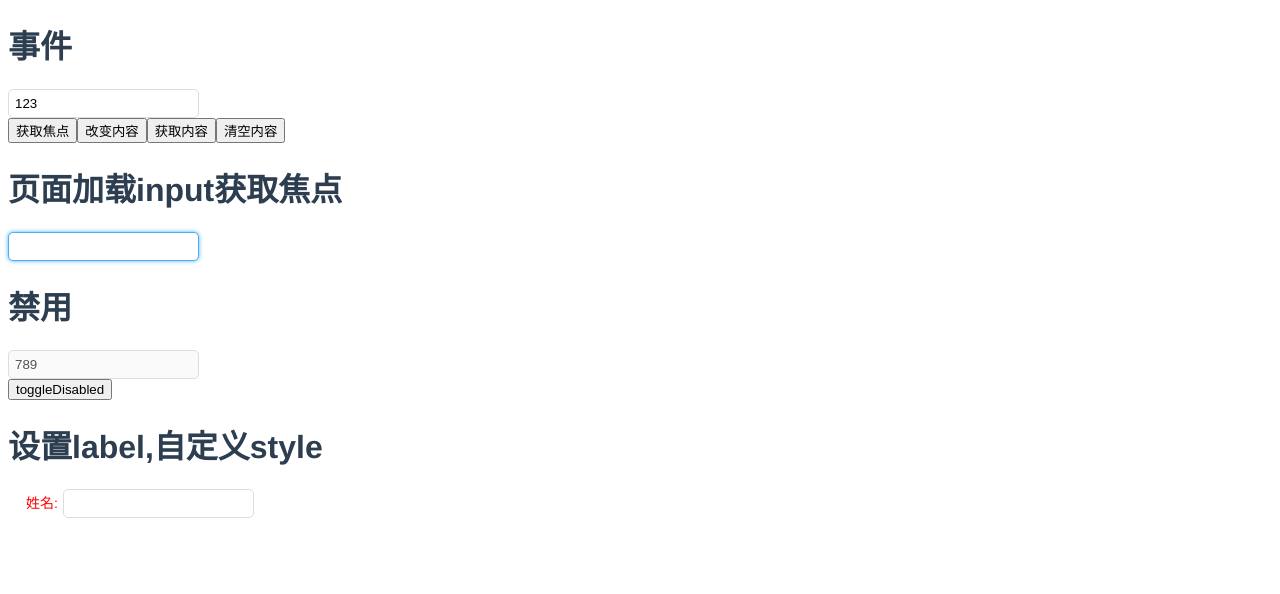
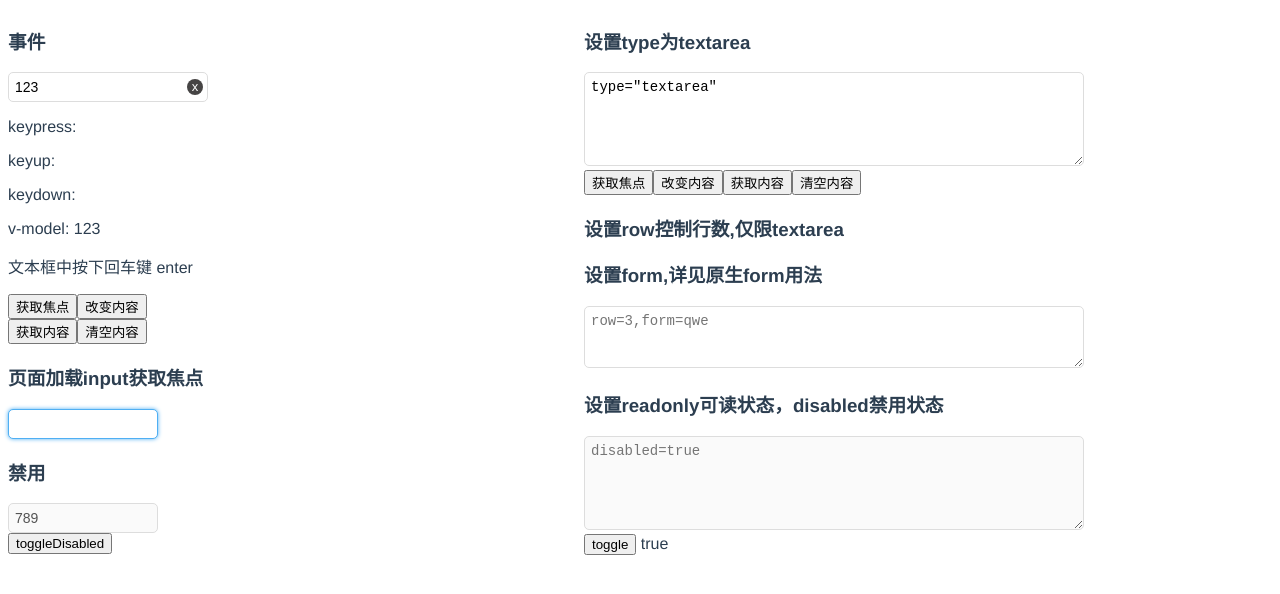
Before and after one commit to ftdus/PyUI, a Vue app: page / in a window 1280 px wide. Shown: the top 594 px of the page. Built offline with nearby package versions, Linux system fonts and the light colour scheme.

Commit message:
新功能

```diff
--- a/src/App.vue
+++ b/src/App.vue
@@ -1,40 +1,68 @@
 <template>
   <div id="app">
-    <div>
-      <h1>事件</h1>
+    <div style="width:45vw;float:left">
+      <div style="width:200px">
+        <h3>事件</h3>
         <Input
           :border='b'
           ref="input"
-        :value='value'
+          v-model='value'
           :placeholder='"qwe"'
-        @on-change='onChange'
-        @on-input='onInput'
+          @on-keyup='onKeyup'
+          @on-keypress='onKeypreess'
+          @on-keydown='onKeydown'
+          @on-enter='handleEnter'
           @on-focus='onFocus'
           @on-blur='onBlur'></Input>
-
+        <p>keypress: {{keypreeValue}}</p>
+        <p>keyup: {{keyupValue}}</p>
+        <p>keydown: {{keydownValue}}</p>
+        <p>v-model: {{value}}</p>
+        <p>文本框中按下回车键 enter</p>
         <button @click="handleFocus">获取焦点</button>
         <button @click="setValue">改变内容</button>
         <button @click="getValue">获取内容</button>
         <button @click="clearInput">清空内容</button>
       </div>
 
-    <div>
-      <h1>页面加载input获取焦点</h1>
+      <h3>页面加载input获取焦点</h3>
+      <div style="width:150px">
         <Input :autofocus='true' ></Input>
       </div>
 
-    <div>
-      <h1>禁用</h1>
+      <h3>禁用</h3>
+      <div style="width:150px">
         <Input :disabled='disabled' :value='789'></Input>
         <button @click="toggleDisabled">toggleDisabled</button>
       </div>
+    </div>
 
-    <div>
-      <h1>设置label,自定义style</h1>
-      <Input
-        :label='true'
-        :labelValue='"姓名:"'
-        :labelStyle='"width:50px; text-align:right;color: red;"'></Input>
+    <div style="width:40vw;float:left">
+      <div style="width:500px">
+        <h3>设置type为textarea</h3>
+        <Input name="" id="" cols="30" rows="10"
+          ref='textarea'
+          :value='textValue'
+          type='textarea'
+          @on-focus='onFocus'
+        ></Input>
+        <button @click="textareaFocus">获取焦点</button>
+        <button @click="textareaValue">改变内容</button>
+        <button @click="getTextareaValue">获取内容</button>
+        <button @click="cleartextarea">清空内容</button>
+      </div>
+      <div style="width:500px;">
+        <h3>设置row控制行数,仅限textarea</h3>
+        <h3>设置form,详见原生form用法</h3>
+        <Input type='textarea' :row='3' form='qwe' :placeholder='"row=3,form=qwe"'></Input>
+      </div>
+
+      <div style="width:500px;">
+        <h3>设置readonly可读状态，disabled禁用状态</h3>
+        <Input type='textarea' :placeholder='"disabled=true"' :disabled="textareaDisabled"></Input>
+        <button @click='textareaToggleDisabled'>toggle</button>
+        {{textareaDisabled}}
+      </div>
     </div>
   </div>
 </template>
@@ -49,10 +77,46 @@ export default {
     return {
       b: true,
       value: '123',
-      disabled: true
+      disabled: true,
+      modleData: '1',
+      textValue: 'type="textarea"',
+      keyupValue: '',
+      keypreeValue: '',
+      keydownValue: '',
+      textareaDisabled: true
     }
   },
   methods:{
+    textareaToggleDisabled(){
+      this.textareaDisabled = !this.textareaDisabled
+    },
+    handleEnter(v){
+      alert(v)
+    },
+    //textarea
+    textareaFocus(){
+      this.$refs.textarea.focus()
+    },
+    onKeyup(e){
+      this.keyupValue = e.target.value
+    },
+    onKeypreess(e){
+      this.keypreeValue = e.target.value
+    },
+    onKeydown(e){
+      this.keydownValue = e.target.value
+    },
+    textareaValue(){
+      this.textValue = '新内容1'
+    },
+    getTextareaValue(){
+      var v = this.$refs.textarea.getValue()
+      alert(v)
+    },
+    cleartextarea(){
+      this.textValue = ''
+      this.$refs.textarea.clearInput()
+    },
     toggleDisabled(){
       this.disabled = !this.disabled
     },
@@ -67,6 +131,7 @@ export default {
     },
     // 清空
     clearInput(){
+      this.value = ''
       this.$refs.input.clearInput()
     },
     // 获取焦点
@@ -75,7 +140,7 @@ export default {
     },
     // 改变内容后失去焦点
     onChange(e){
-      //console.log(e, '改变内容后失去焦点触发')
+      // console.log(e, '改变内容后失去焦点触发')
     },
     onFocus(e){
       //console.log(e,'获取焦点')
@@ -84,6 +149,7 @@ export default {
       //console.log(e,'失去焦点')
     },
     onInput(v){
+      this.modleData = v
       //console.log(v)
     }
   },
--- a/src/components/Input.vue
+++ b/src/components/Input.vue
@@ -1,15 +1,19 @@
 <template>
     <div class="py-input">
-        <label for="" v-if="!!label && labelValue !=='' " :style="labelStyle">{{labelValue}}</label>
+        <span
+            :class="(clearText && currValue !== '') && !disabled  && 'clearText'"
+            v-if='type !== "textarea"' @click="clearInput">x</span>
         <input
         type="text"
         :class="[
             !border && 'isBorder',
             disabled && 'isDisabled'
         ]"
+        :id="id"
+        ref="input"
         v-if='type !== "textarea"'
-            ref="input"
-            :value='value'
+        :name="name"
+        :value="currValue"
         :disabled='disabled'
         :readonly='readonly'
         :autofocus='autofocus'
@@ -18,9 +22,33 @@
         @blur="onBlur"
         @input="onInput"
         @focus="onFocus"
+        @keyup="onKeyup"
+        @keydown='onKeydown'
+        @keyup.enter="onEnter"
+        @keypress='onKeypress'
         @change="onChange"/>
 
-        <textarea name="" v-else id="" cols="30" rows="10"></textarea>
+        <textarea
+            :name="name" v-else :id="id" cols="30" :rows="row"
+            :class="[
+                disabled && 'isDisabled'
+            ]"
+            ref="textarea"
+            :form='form'
+            :value="currValue"
+            :readonly='readonly'
+            :disabled='disabled'
+            :autofocus="autofocus"
+            :maxlength="maxlength"
+            :placeholder='placeholder'
+            @blur="onBlur"
+            @keyup="onKeyup"
+            @input="onInput"
+            @focus='onFocus'
+            @keydown='onKeydown'
+            @keyup.enter="onEnter"
+            @keypress='onKeypress'
+            ></textarea>
     </div>
 </template>
 
@@ -28,22 +56,43 @@
 export default {
     data(){
         return {
-            createdClass: ''
+            currValue: this.value
         }
     },
+    inheritAttrs: false,
     methods:{
         // 写入内容
-        setValue(newValue){
+        setCruuValue(newValue){
             if(newValue === ''){return false;}
-            this.$refs.input.value = newValue
+            this.currValue = newValue
+            //this.$emit('input', this.currValue)
         },
         // 获取内容
-        getValue(newValue){
-            return this.$refs.input.value
+        getValue(){
+            console.log( this.currValue )
+            return this.currValue
         },
         // 清空内容
         clearInput(){
-            this.$refs.input.value = ''
+            this.setCruuValue('')
+            this.$emit('input', '')
+            this.$emit('on-change', '')
+            this.currValue = (this.$refs.input || this.$refs.textarea).value = ''
+        },
+        // 松开键盘键
+        onKeyup(e){
+            this.$emit('on-keyup', e)
+        },
+        // 按下回车
+        onEnter(){
+            this.$emit('on-enter', this.currValue)
+        },
+        // 按下键盘键,并至少产生一个字符时发生
+        onKeypress(e){
+            this.$emit('on-keypress', e)
+        },
+        onKeydown(e){
+            this.$emit('on-keydown', e)
         },
         // 改变文本内容后失去焦点触发
         onChange(e){
@@ -51,7 +100,7 @@ export default {
         },
         // 手动触发焦点
         focus(){
-            this.$refs.input.focus()
+            (this.$refs.input || this.$refs.textarea).focus()
         },
         // 触发焦点
         onFocus(e){
@@ -59,7 +108,7 @@ export default {
         },
         // 手动触发失去焦点
         blur(){
-            this.$refs.input.blur()
+            (this.$refs.input || this.$refs.textarea).blur()
         },
         // 触发失去焦点
         onBlur(e){
@@ -67,26 +116,38 @@ export default {
         },
         // 改变内容后触发
         onInput(e){
-            let v = e.target.value === '' || this.$refs.input.value
-            this.$emit('on-input', v)
+            let v = e.target.value
+            this.currValue = v
+            this.$emit('input', v)
+            this.setCruuValue(v)
+            this.onChange(v)
+        }
+    },
+    watch:{
+        /*currValue: function(){
+            this.setCruuValue(this.currValue)
+        }, */
+        value: function(val){
+            this.setCruuValue(val)
         }
     },
     props:{
-        label: {
-            type: Boolean,
-            default: false
+        id:{
+            type: [String, Number]
         },
-        labelValue: {
-            type: [String, Number],
-            default: ''
+        row:{
+            type: Number,
+            default: 5
         },
-        labelStyle: {
-            type: String,
-            default: ''
+        form:{
+            type:[String, Number]
         },
         type:{
             type: String,
             default: 'input'
+        },
+        name: {
+            type: [String, Number]
         },
         value: {
             type: [String, Number],
@@ -105,7 +166,8 @@ export default {
             default: false
         },
         maxlength:{
-            type: Number
+            type: Number,
+            default:123
         },
         readonly:{
             type: Boolean,
@@ -119,29 +181,59 @@ export default {
             type: Boolean,
             default: false
         },
+        // 是否显示文本清空按钮
+        clearText: {
+            type: Boolean,
+            default: true
+        }
     }
 }
 </script>
 <style lang="scss">
 .py-input{
-    label{
-        font-size: 14px;
-        margin-right: 5px;
-        display: inline-block;
+    position: relative;
+    *{
+        box-sizing: border-box;
     }
-    input{
+    input,textarea{
         padding: 6px;
         border-radius: 5px;
         outline: none;
-        transition: .3s;
+        transition: .1s;
+        width:100%;
+            font-size: 14px;
         border: 1px solid #ddd;
         &:focus, &:hover{
             border: 1px solid #4faff3;
             box-shadow: 0 0 4px #4faff3;
         }
     }
+    textarea{
+        min-width: 100px;
+        min-height: 30px;
+    }
     .isBorder{
         border: 1px solid transparent;
+    }
+    span{
+        display: none;
+    }
+    .clearText{
+        background: #464444;
+        position: absolute;
+        right: 5px;
+        top: 0;
+        display: block;
+        height: 16px;
+        width: 16px;
+        color: #fff;
+        text-align: center;
+        border-radius: 50%;
+        bottom: 0;
+        margin: auto;
+        font-size: 13px;
+        transition: .5s;
+        cursor: pointer;
     }
     .isDisabled{
         cursor: no-drop;
```
Lines whose indentation alone changed are shown as unchanged.
